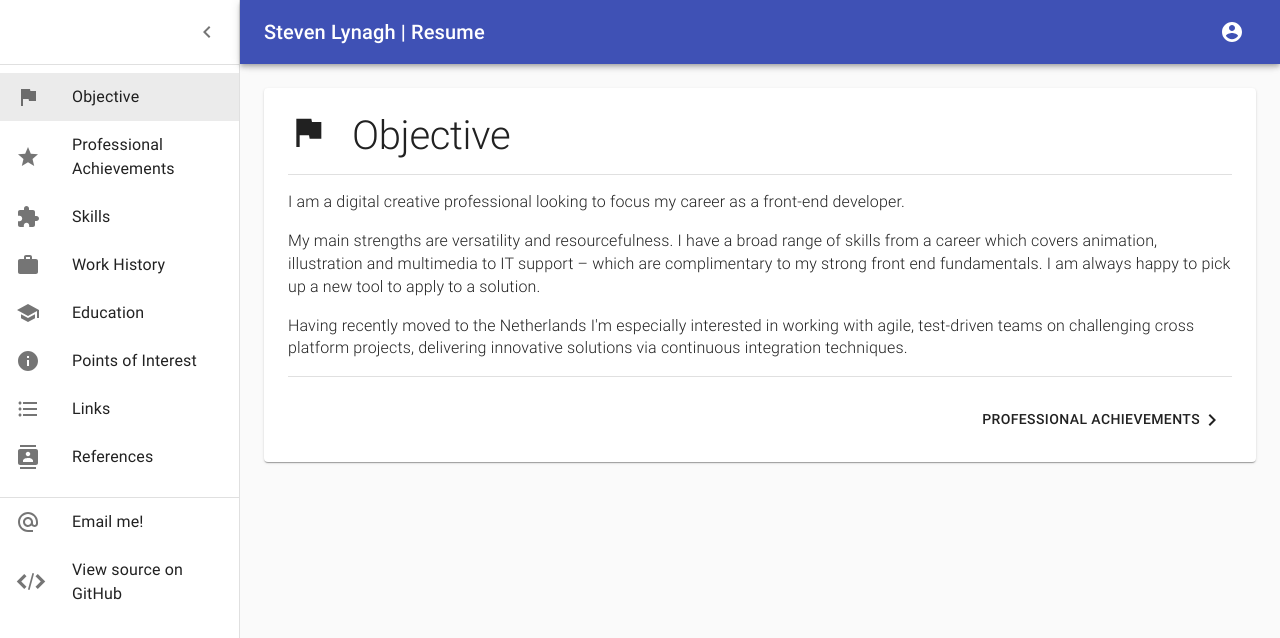
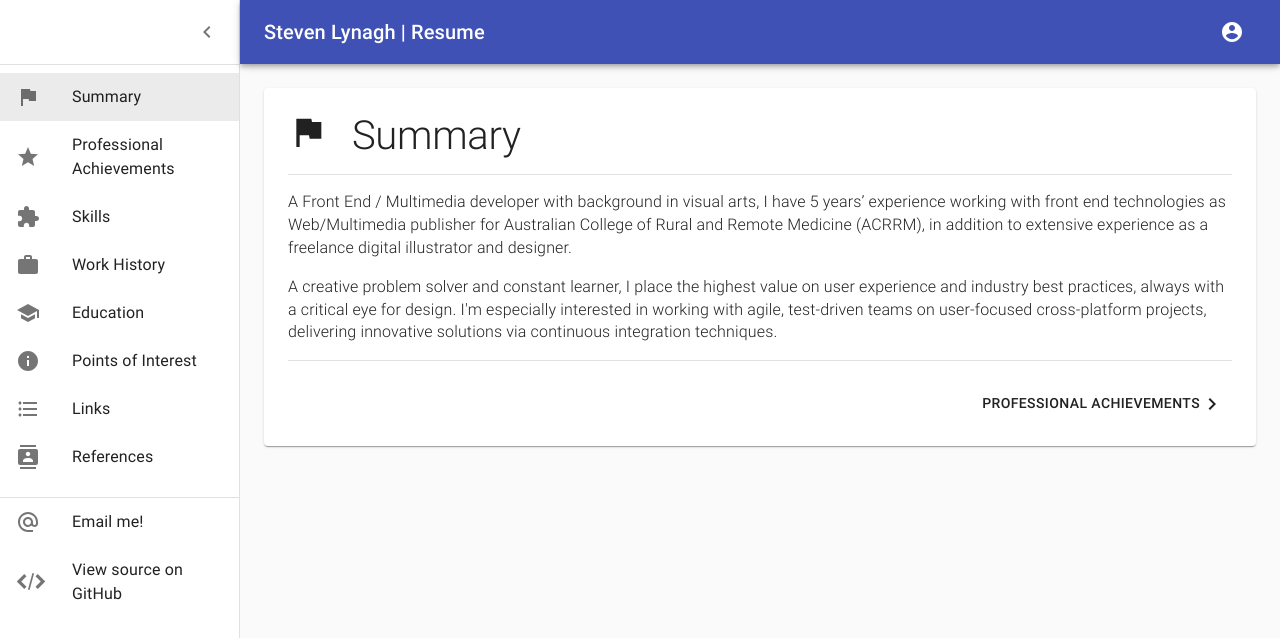
Before and after one commit to slynagh/resume-app, a React (Create React App) app: page / in a window 1280 px wide. Shown: the top 638 px of the page. Built offline with nearby package versions, Linux system fonts and the light colour scheme.

Commit message:
Latest content updates

```diff
--- a/src/components/Content.js
+++ b/src/components/Content.js
@@ -12,7 +12,7 @@ import ContentProfessionalAcheivements from '../content/ProfessionalAchievements
 function Content(props){
     const MyContent = (function() {
         switch(props.name){
-            case "Objective" : return ContentObjective;
+            case "Summary" : return ContentObjective;
             case "ProfessionalAchievements" : return ContentProfessionalAcheivements;
             case "WorkHistory" : return ContentWorkHistory;
             case "Skills" : return ContentSkills;
--- a/src/content/Objective.js
+++ b/src/content/Objective.js
@@ -3,14 +3,9 @@ import React from 'react';
 export default function () {
     return (
         <React.Fragment>
-            < p>
-            I am a digital creative professional looking to focus my career as a front-end developer.
-            </p>
-            <p>
-            My main strengths are versatility and resourcefulness. I have a broad range of skills from a career which covers animation, illustration and multimedia to IT support – which are complimentary to my strong front end fundamentals. I am always happy to pick up a new tool to apply to a solution.            </p>
-            <p>
-            Having recently moved to the Netherlands I'm especially interested in working with agile, test-driven teams on challenging cross platform projects, delivering innovative solutions via continuous integration techniques.
-            </p>
+            <p>A Front End / Multimedia developer with background in visual arts, I have 5 years’ experience working with front end technologies as Web/Multimedia publisher for Australian College of Rural and Remote Medicine (ACRRM), in addition to extensive experience as a freelance digital illustrator and designer.</p>
+
+            <p>A creative problem solver and constant learner, I place the highest value on user experience and industry best practices, always with a critical eye for design. I'm especially interested in working with agile, test-driven teams on user-focused cross-platform projects, delivering innovative solutions via continuous integration techniques.</p>
         </React.Fragment>
     )
 };
--- a/src/content/ProfessionalAchievements.js
+++ b/src/content/ProfessionalAchievements.js
@@ -4,11 +4,19 @@ export default function () {
     return (
         <React.Fragment>
             <ul>
-                <li>Advocacy and education of source control tools and modular project structures within team, leading to their adoption.</li>
-                <li>Design, development and maintenance of numerous ACRRM apps based on Phonegap, Adobe AIR and 3rd party app generator (DoubleDutch)</li>
-                <li>Design and development of Keynote digital assets including interactive projection background "mini-app" for 14th World Rural Health Conference, 2016, attending by 1400 delegates</li>
-                <li>Bespoke minisite for ACRRM's AGPT training program.
-</li>
+                <li>Development, design and maintenance of multiple ACRRM apps for major app stores. These include conference companion apps for delegates, a dosage and information reference tool for GPs, and numerous games.
+
+
+                </li>
+                <li>Development and design of digital assets for Keynote speakers at 14th World Rural Health Conference, 2016, attending by 1400 delegates. This featured an interactive mini app as dynamic slide background, coupled with static overlays.
+
+                </li>
+                <li>Development of minisite for ACRRM’s AGPT training program, part of the leading training program for medical graduates wishing to pursue a career in General Practice in Australia. This project involved taking a design to html prototype, conversion to Sitefinity CMS and integration with ACRRM’s CRM system.
+
+                </li>
+                <li>Advocacy and education of source control tools and modular project structures within team, leading to their adoption
+
+                </li>
             </ul>
 
         </React.Fragment>
--- a/src/data/skills.json
+++ b/src/data/skills.json
@@ -1,16 +1,16 @@
 {
     "Web Technologies" : [
+        {
+            "name":"JavaScript (ES6)",
+            "value": 90
+        },
         {
             "name" : "HTML5",
             "value" : 88
         },
         {
-            "name": "CSS",
+            "name": "CSS (Sass, BEM)",
             "value": 95
-        },
-        {
-            "name":"ES6 JavaScript",
-            "value": 90
         },
         {
             "name":"Bootstrap",
--- a/src/data/structure.json
+++ b/src/data/structure.json
@@ -1,6 +1,6 @@
 [
     {
-      "title" : "Objective",
+      "title" : "Summary",
       "componentName" : "Objective",
       "icon": "Flag"
     },
```
